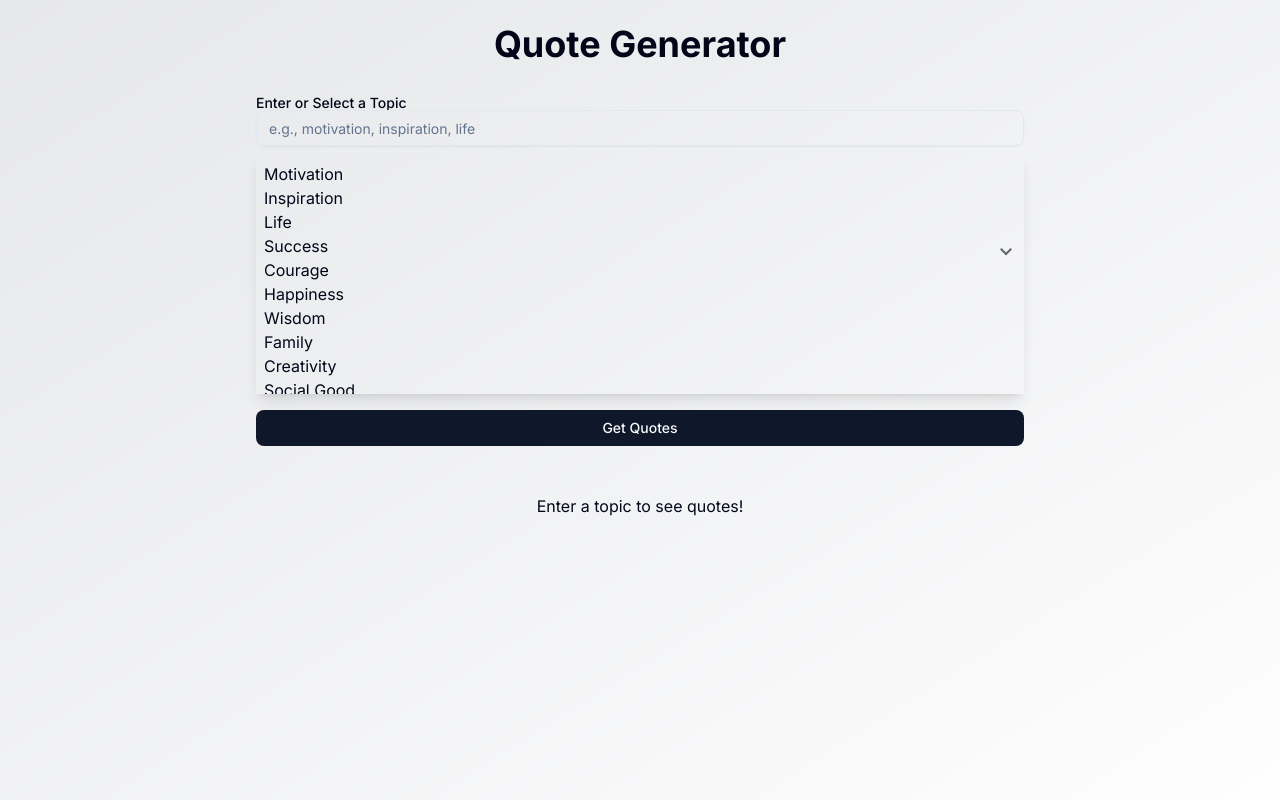
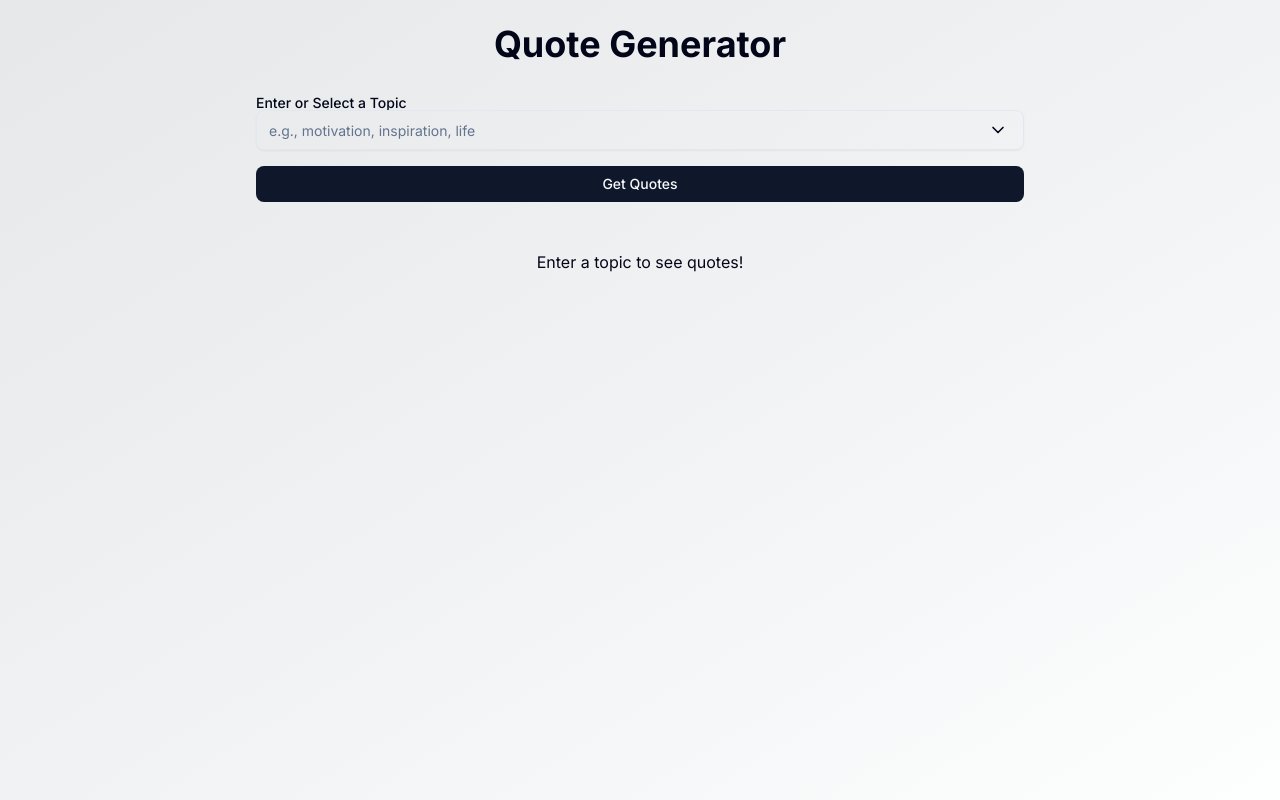
Before and after one commit to huzxaifa/quote-generator-web-app, a Next.js app: page / in a window 1280 px wide. Built offline with nearby package versions, Linux system fonts and the light colour scheme.

Commit message:
Improved DaisyUI component

```diff
--- a/src/components/ui/QuoteForm.tsx
+++ b/src/components/ui/QuoteForm.tsx
@@ -1,9 +1,10 @@
 "use client";
 
-import { useState } from "react";
+import { useState, useEffect, useRef, useMemo } from "react";
 import { Button } from "@/components/ui/button";
 import { Input } from "@/components/ui/input";
 import { Label } from "@/components/ui/label";
+import { ChevronDownIcon } from "lucide-react";
 import { getAllTopics } from "@/lib/utils";
 
 interface QuoteFormProps {
@@ -12,19 +13,48 @@ interface QuoteFormProps {
 
 export default function QuoteForm({ onSubmit }: QuoteFormProps) {
   const [topic, setTopic] = useState("");
-  const topics = getAllTopics();
+  const [isDropdownOpen, setIsDropdownOpen] = useState(false);
+  const [filteredTopics, setFilteredTopics] = useState<string[]>([]);
+  const topics = useMemo(() => getAllTopics(), []);
+  const dropdownRef = useRef<HTMLDivElement>(null);
+
+  useEffect(() => {
+    const trimmedTopic = topic.trim().toLowerCase();
+    const matches = trimmedTopic
+      ? topics.filter((t) => t.toLowerCase().includes(trimmedTopic))
+      : topics;
+    if (JSON.stringify(matches) !== JSON.stringify(filteredTopics)) {
+      setFilteredTopics(matches);
+    }
+  }, [topic, topics, filteredTopics]);
+
+  useEffect(() => {
+    const handleClickOutside = (event: MouseEvent) => {
+      if (dropdownRef.current && !dropdownRef.current.contains(event.target as Node)) {
+        setIsDropdownOpen(false);
+      }
+    };
+    document.addEventListener("mousedown", handleClickOutside);
+    return () => document.removeEventListener("mousedown", handleClickOutside);
+  }, []);
+
+  const handleTopicSelect = (selectedTopic: string) => {
+    setTopic(selectedTopic);
+    onSubmit(selectedTopic);
+    setIsDropdownOpen(false);
+  };
+
+  const toggleDropdown = () => {
+    setIsDropdownOpen((prev) => !prev);
+  };
 
   const handleSubmit = (e: React.FormEvent) => {
     e.preventDefault();
     if (topic.trim()) {
       onSubmit(topic);
       setTopic("");
+      setIsDropdownOpen(false);
     }
-  };
-
-  const handleTopicSelect = (selectedTopic: string) => {
-    setTopic(selectedTopic);
-    onSubmit(selectedTopic);
   };
 
   return (
@@ -33,49 +63,42 @@ export default function QuoteForm({ onSubmit }: QuoteFormProps) {
         <Label htmlFor="topic" className="text-base-content">
           Enter or Select a Topic
         </Label>
-        <div className="relative dropdown">
+        <div className="relative" ref={dropdownRef}>
           <Input
             id="topic"
             type="text"
             value={topic}
             onChange={(e) => setTopic(e.target.value)}
             placeholder="e.g., motivation, inspiration, life"
-            className="input input-bordered w-full pr-10"
+            className="input input-bordered w-full pr-10 h-10 text-base"
             aria-label="Topic for quotes"
+            autoComplete="off"
           />
-          <div
-            tabIndex={0}
-            role="button"
-            className="absolute right-2 top-1/2 -translate-y-1/2 btn btn-ghost btn-xs p-1"
-            aria-label="Open topic dropdown"
-          >
-            <svg
-              width="12px"
-              height="12px"
-              className="fill-current opacity-60"
-              xmlns="http://www.w3.org/2000/svg"
-              viewBox="0 0 2048 2048"
-            >
-              <path d="M1799 349l242 241-1017 1017L7 590l242-241 775 775 775-775z" />
-            </svg>
-          </div>
-          <ul
-            tabIndex={0}
-            className="dropdown-content menu bg-base-200 rounded-box z-10 w-full p-2 shadow-lg mt-2 max-h-60 overflow-y-auto"
-          >
-            {topics.map((topicOption) => (
-              <li key={topicOption}>
           <button
             type="button"
-                  className="btn btn-ghost btn-sm w-full text-left capitalize"
+            className="absolute right-2 top-1/2 -translate-y-1/2 p-2 bg-transparent hover:bg-base-200 rounded-full"
+            onClick={toggleDropdown}
+            aria-label={isDropdownOpen ? "Close topic dropdown" : "Open topic dropdown"}
+          >
+            <ChevronDownIcon
+              className={`w-5 h-5 text-base-content transition-transform duration-200 ${isDropdownOpen ? "rotate-180" : ""}`}
+            />
+          </button>
+          {isDropdownOpen && filteredTopics.length > 0 && (
+            <ul className="absolute z-10 w-full bg-base-200 rounded-box shadow-lg mt-1 max-h-60 overflow-y-auto p-2 border border-base-300">
+              {filteredTopics.map((topicOption) => (
+                <li key={topicOption} className="w-full">
+                  <button
+                    type="button"
+                    className="w-full text-left capitalize btn btn-ghost btn-sm hover:bg-base-300"
                     onClick={() => handleTopicSelect(topicOption)}
-                  aria-label={`Select ${topicOption} topic`}
                   >
                     {topicOption}
                   </button>
                 </li>
               ))}
             </ul>
+          )}
         </div>
       </div>
       <Button type="submit" className="btn btn-primary w-full">
```
Lines whose indentation alone changed are shown as unchanged.
